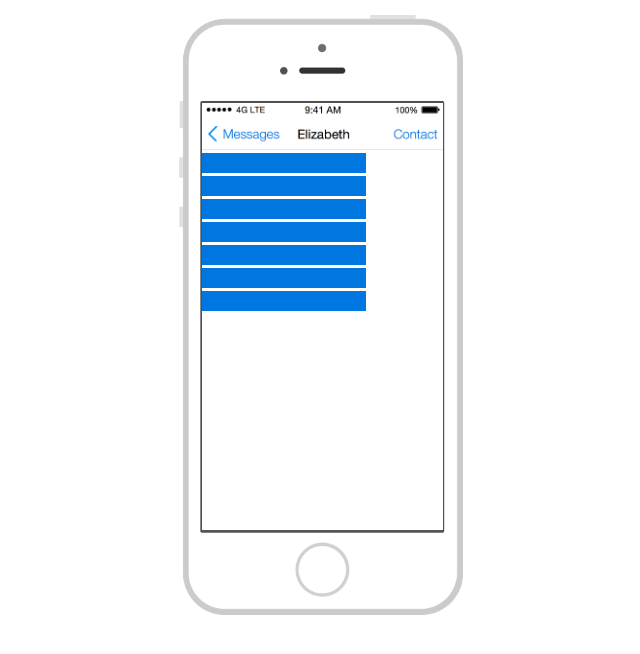
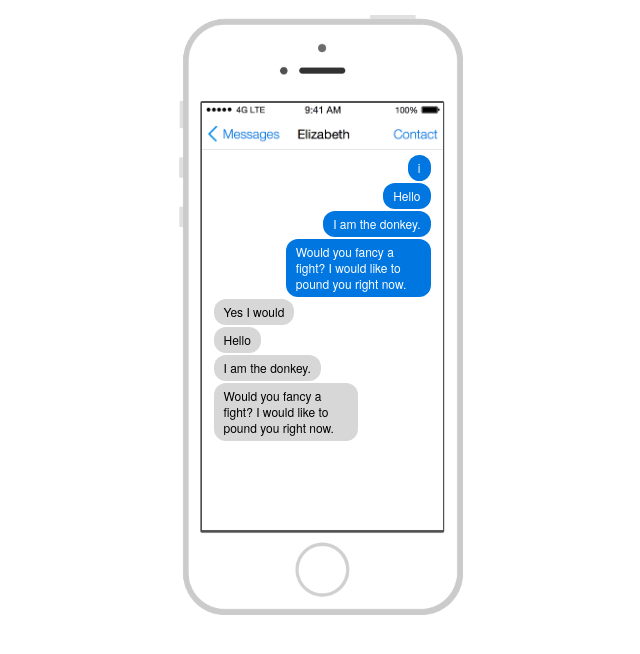
Before and after one commit to amillman/Liz-and-Vic, a plain HTML site: page index.html in a window 1280 px wide. Shown: the whole page, without its empty margins (319-959 px from the left). Drawn offline with nearby package versions, Linux system fonts and the light colour scheme.

Commit message:
finished the classes for chat bubbles - both sending and receiving added a fader to replicate more accurately the ios fade in imessage but doesnt work

```diff
--- a/css/style.css
+++ b/css/style.css
@@ -1,3 +1,16 @@
+@font-face
+{
+    font-family: HNL;
+    src: url("../font/HelveticaNeueLight.ttf");
+}
+
+* {
+    font-family: HelveticaNeue;
+    color:white;
+    font-size:12px;
+    line-height:16px;
+}
+
 body {
     /*background-color:#16a085;*/
     background:white;
@@ -34,18 +47,57 @@ body {
     background-color: rgba(255,255,255, 0.9);
 }
 
+#iphone-screen-fade {
+    display:none; /*until problem fixed*/
+    position:relative;
+    width: 100%;
+    margin-top: -4px;
+    height: 380px;
+    z-index:50;
+
+    background: -moz-linear-gradient(top, rgba(255,255,255,0.5) 0%, rgba(255,255,255,0.2) 35%, rgba(255,255,255,0) 70%); /* FF3.6+ */
+    background: -webkit-gradient(linear, left top, left bottom, color-stop(0%,rgba(255,255,255,0.5)), color-stop(35%,rgba(255,255,255,0.2)), color-stop(70%,rgba(255,255,255,0))); /* Chrome,Safari4+ */
+    background: -webkit-linear-gradient(top, rgba(255,255,255,0.5) 0%,rgba(255,255,255,0.2) 35%,rgba(255,255,255,0) 70%); /* Chrome10+,Safari5.1+ */
+    background: -o-linear-gradient(top, rgba(255,255,255,0.5) 0%,rgba(255,255,255,0.2) 35%,rgba(255,255,255,0) 70%); /* Opera 11.10+ */
+    background: -ms-linear-gradient(top, rgba(255,255,255,0.5) 0%,rgba(255,255,255,0.2) 35%,rgba(255,255,255,0) 70%); /* IE10+ */
+    background: linear-gradient(to bottom, rgba(255,255,255,0.5) 0%,rgba(255,255,255,0.2) 35%,rgba(255,255,255,0) 70%); /* W3C */
+    filter: progid:DXImageTransform.Microsoft.gradient( startColorstr='#80ffffff', endColorstr='#00ffffff',GradientType=0 ); /* IE6-9 */
+}
+
 #chat-box {
-    margin-top:-51px;
-    padding-top:50px;
-    height:378px;
+    position:absolute;
+    top:0px;
+    padding-top:52px;
+    height:375px;
     overflow-y:scroll;
 }
 
 .vic-box {
-    max-width: 60%;
-    padding:10px;
-    width:auto;
-    height:auto;
+    display:inline-block;
+    float:right;
+    max-width:60%;
+    padding-top:5px;
+    padding-bottom:5px;
+    padding-left:10px;
+    padding-right:10px;
     background-color: rgb(0,118,225);
-    margin-bottom:3px;
+    border-radius:12px;
+    margin-bottom:2px;
+    margin-left:35%;
+    margin-right:12px;
 }
+
+.liz-box {
+    display:inline-block;
+    max-width:60%;
+    padding-top:5px;
+    padding-bottom:5px;
+    padding-left:10px;
+    padding-right:10px;
+    background-color: rgb(215,215,215);
+    color:black;
+    border-radius:12px;
+    margin-bottom:2px;
+    margin-left:12px;
+    margin-right:35%;
+}
--- a/index.html
+++ b/index.html
@@ -21,14 +21,18 @@
     <img id="iphone" src="img/iphone.png" />
     <div id="iphone-content">
         <img id="iphone-navbar" src="img/iphone-navbar.png" />
+        <div id="iphone-screen-fade"></div>
         <div id="chat-box">
-            <div class="vic-box"></div>
-            <div class="vic-box"></div>
-            <div class="vic-box"></div>
-            <div class="vic-box"></div>
-            <div class="vic-box"></div>
-            <div class="vic-box"></div>
-            <div class="vic-box"></div>
+            <div class="vic-box">i</div>
+            <div class="vic-box">Hello</div>
+            <div class="vic-box">I am the donkey.</div>
+            <div class="vic-box">Would you fancy a fight? I would like to pound you right now.</div>
+            <div class="liz-box">Yes I would</div>
+            <div class="liz-box">Hello</div>
+            <div class="liz-box">I am the donkey.</div>
+            <div class="liz-box">Would you fancy a fight? I would like to pound you right now.</div>
+
+
         </div>
     </div>
 </div>
```
Also changed, not shown: js/index.js (+13 -0 lines).
